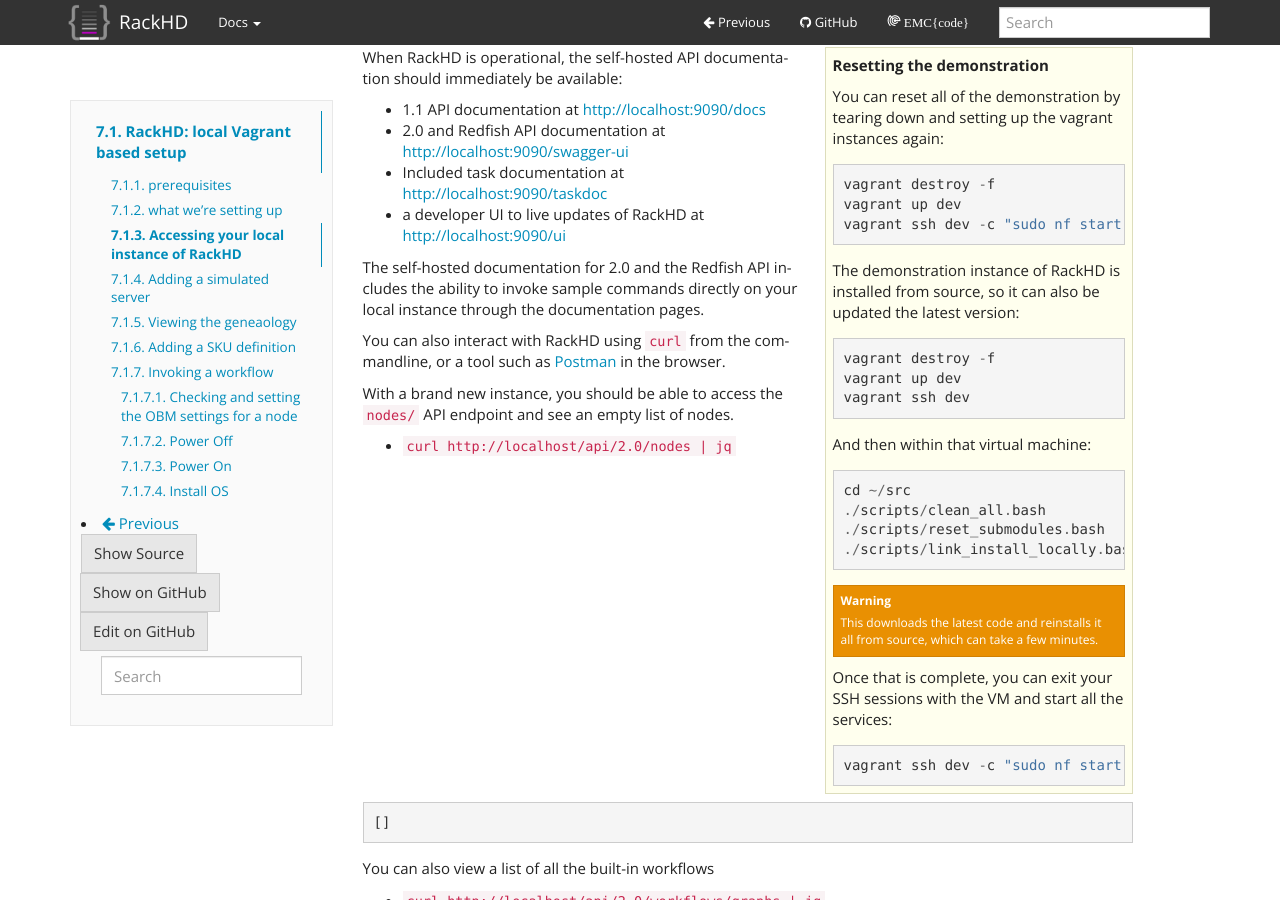
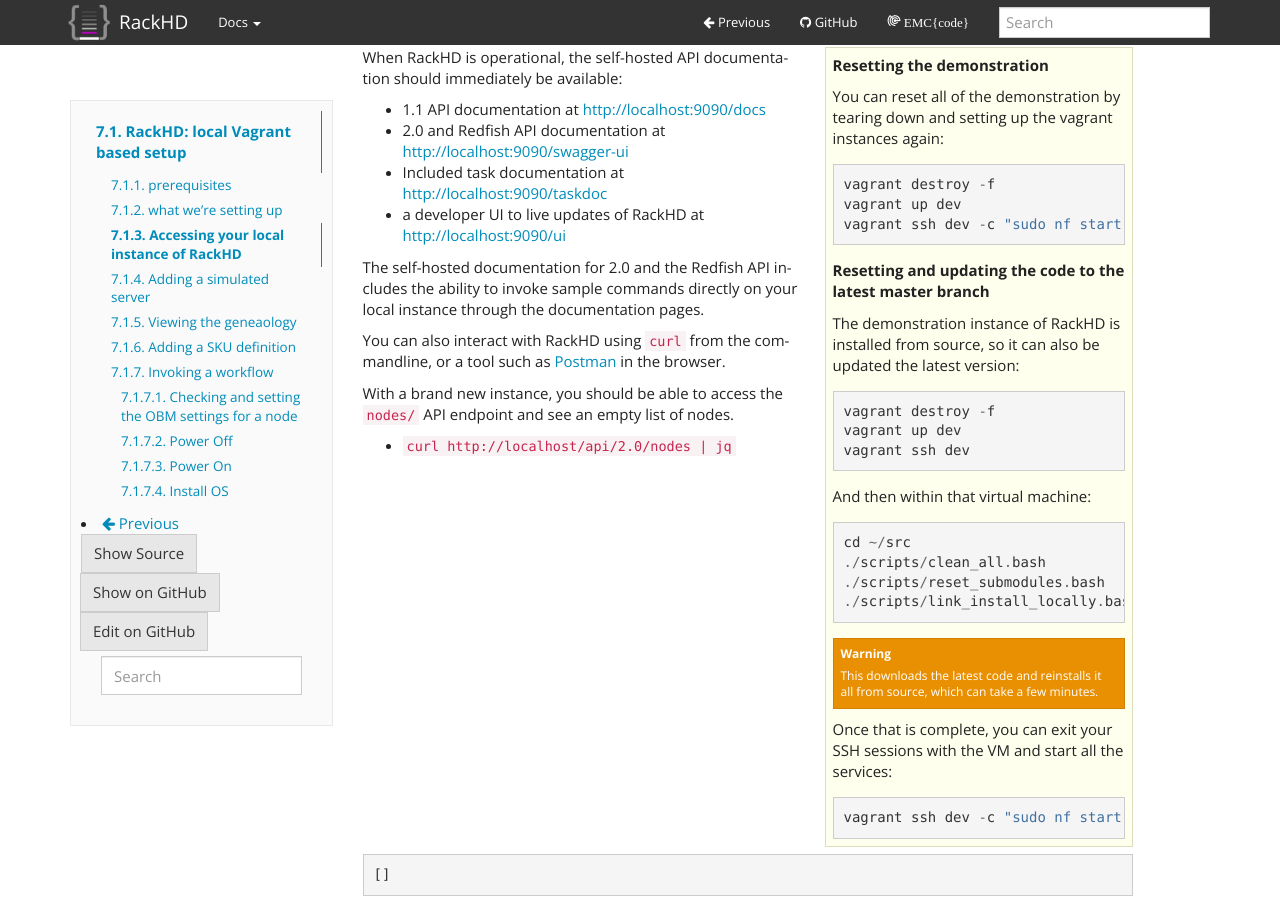
Before and after one commit to RackHD/docs, a Sphinx documentation site: the page built from docs/tutorials/vagrant.rst, in a window 1280 px wide and 900 px high, scrolled down 1635 px. Built offline with Sphinx 7.4.7, drawn with Linux system fonts in a browser that asks for light colours.

Commit message:
removing section title in ::aside.. structure
 - sphinx apparently doesn't like section titles in an ::aside..
   structure, so removed and replaced with bold to maintain emphasis

```diff
--- a/docs/tutorials/vagrant.rst
+++ b/docs/tutorials/vagrant.rst
@@ -112,8 +112,7 @@
         vagrant ssh dev -c "sudo nf start"
 
 
-    Resetting and updating the code to the latest master branch
-    ------------------------------------------------------------
+    **Resetting and updating the code to the latest master branch**
 
     The demonstration instance of RackHD is installed from source, so it can also be
     updated the latest version::
```
